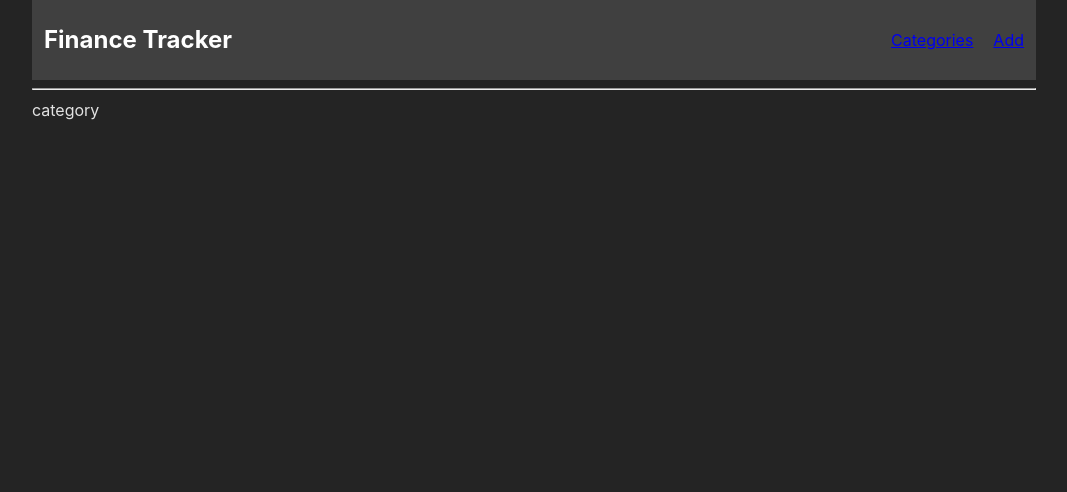
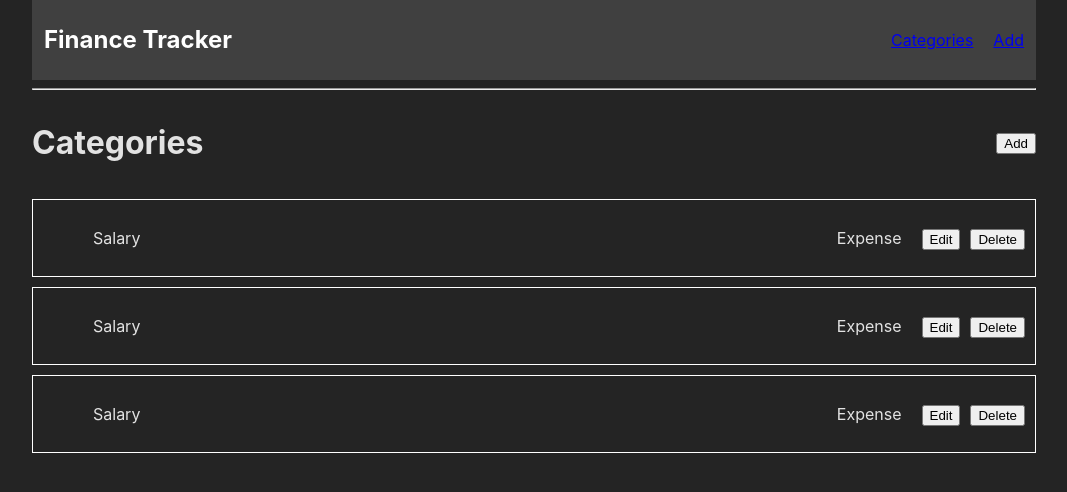
Before and after one commit to koog7/Personal-Budget, a React (Vite) app: page /category in a window 1280 px wide. Shown: the top 492 px of the page, without its empty margins (106-1173 px from the left). Built offline with nearby package versions, Linux system fonts and the light colour scheme; the HTML template or start-up script is replaced by a standard one.

Commit message:
Добавлен дизайн для станицы с категориями , а так же добавлены стили

```diff
--- /dev/null
+++ b/src/components/CategoryCardComponent.tsx
@@ -0,0 +1,24 @@
+const CategoryCardComponent = () => {
+    return (
+        <div>
+            <div style={{display:'flex', flexDirection:'row', justifyContent:'space-between', border:'1px solid white', padding:'10px', marginTop:'10px'}}>
+                <div style={{display:'flex'}}>
+                    <div style={{marginLeft:'50px'}}>
+                        <p>Salary</p>
+                    </div>
+                </div>
+                <div style={{display:'flex', alignItems:'center'}}>
+                    <div style={{marginRight:'20px'}}>
+                        <p>Expense</p>
+                    </div>
+                    <div>
+                        <button style={{marginRight:'10px'}}>Edit</button>
+                        <button>Delete</button>
+                    </div>
+                </div>
+            </div>
+        </div>
+    );
+};
+
+export default CategoryCardComponent;
--- a/src/containers/CategoryBlock.tsx
+++ b/src/containers/CategoryBlock.tsx
@@ -1,9 +1,16 @@
-import React from 'react';
+import CategoryCardComponent from "../components/CategoryCardComponent.tsx";
 
 const CategoryBlock = () => {
     return (
         <div>
-            category
+            <div style={{display:'flex', alignItems:'center' , justifyContent:'space-between'}}>
+                <h1>Categories</h1>
+                <button>Add</button>
+            </div>
+
+            <CategoryCardComponent />
+            <CategoryCardComponent />
+            <CategoryCardComponent />
         </div>
     );
 };
```
